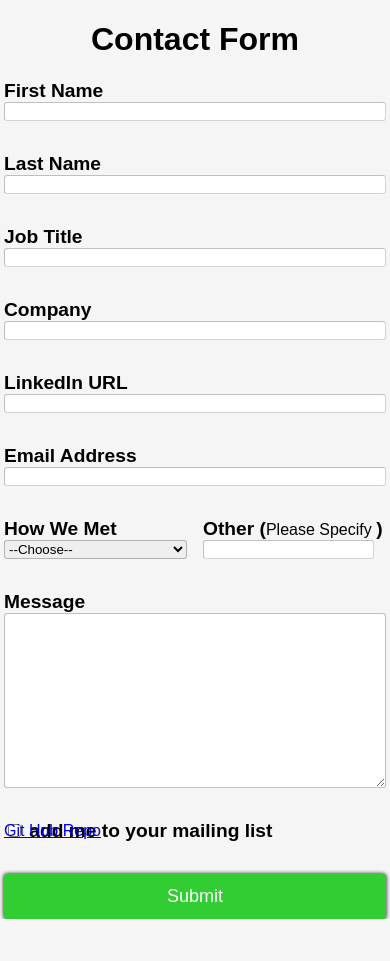
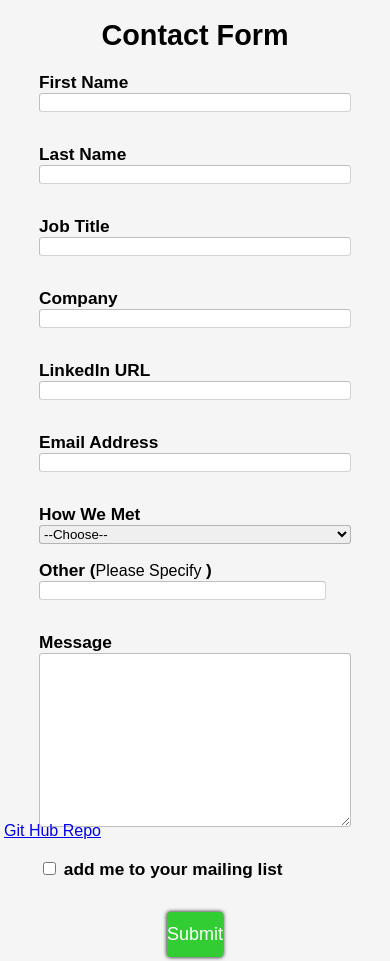
Before and after one commit to KJeansGR/Portfolio-Project, a Node server app: page / in a window 390 px wide. Before the commit the page ends 919 px from the top, so only its background shows below. Run offline with Node 20, Linux system fonts and the light colour scheme.

Commit message:
finished html and css

```diff
--- a/app.js
+++ b/app.js
@@ -14,7 +14,7 @@ app.use(express.static('public'));
 app.set('view engine', 'ejs');
 
 
-const users = []; // an array of user objects
+let users = {}; // an array of user objects
 let pendingUserInfo = {}; //temp holder for user info before complet confirmation
 
 app.get('/', (req,res) => {
@@ -40,7 +40,9 @@ app.post('/confirm', (req,res) =>{
 })
 
 app.get('/thankyou', (req,res) => {
-    users.push(pendingUserInfo);// push the confirmed pending user to "Actual Users array"
+
+    let idx = Object.keys(users).length + 1;
+    users[`User ${idx}`] = pendingUserInfo;// add pending user to "Actual Users" as an object entry keyed with "User #"
     pendingUserInfo = {}; // clear pending Users info
     res.render('thankyou');
 });
--- a/public/styles/styles.css
+++ b/public/styles/styles.css
@@ -17,9 +17,7 @@ label{
     font-size: larger;
     font-weight: bold;
 }
-input{
 
-}
 #contact-form{
     align-items: center;
     display: grid;
@@ -112,19 +110,22 @@ footer{
     bottom: .25rem;
     left: .25rem;
 }
-@media (max-width: 800px) {
+
+@media (max-width: 800px) and (orientation: portrait)  {
+    body{
+        font-size: 90%;
+    }
     #contact-form {
-        grid-template-columns: 1fr;
-        grid-template-areas:
-            "fn"
-            "ln"
-            "j"
-            "c"
-            "li"
-            "e"
-            "m"
-            "ta"
-            "ft"
-            "sb";
+        margin: .25rem;
+        display: flex;
+        flex-direction: column;
     }
+    div{
+        width: 80vw;
+    }
+    #met-section{
+        display: flex;
+        flex-direction: column;
+    }
+
 }
--- a/views/home.ejs
+++ b/views/home.ejs
@@ -6,7 +6,7 @@
     <link rel="Stylesheet" href="/styles/styles.css">
     <link rel="icon" href="/images/chat.png">
     <script src="/js/contactform.js" defer></script>
-    <title>Portfolio Assignment 3</title>
+    <title>Portfolio Assignment</title>
 </head>
 <body>
     <h1>Contact Form</h1>
```
Also changed, not shown: public/styles/confirmStyles.css (+7 -0 lines), views/thankyou.ejs (+7 -3 lines), public/images/thankyouimg.png (added).
